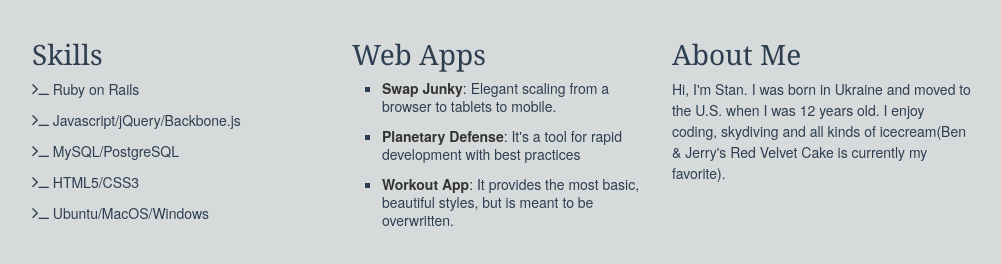
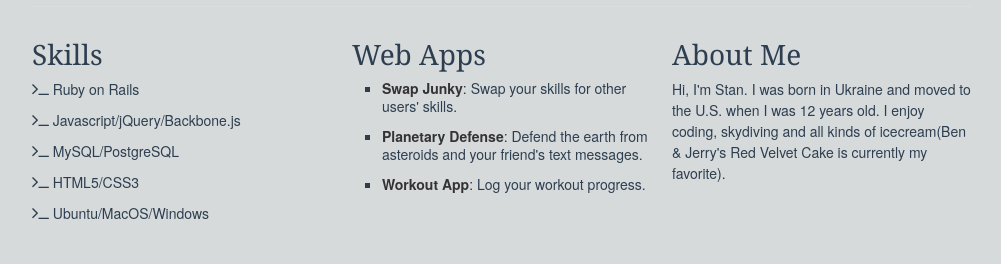
Before and after one commit to stankud/stankud.github.io, a plain HTML site: page index.html in a window 1280 px wide. Shown: the part 118-382 px from the top of the page, without its empty margins (138-1139 px from the left). Drawn offline with Linux system fonts and the light colour scheme.

Commit message:
add apps

```diff
--- a/index.html
+++ b/index.html
@@ -57,9 +57,9 @@
 		<div class="one-third column">
 			<h3>Web Apps</h3>
 			<ul class="square">
-				<li><strong>Swap Junky</strong>: Elegant scaling from a browser to tablets to mobile.</li>
-				<li><strong>Planetary Defense</strong>: It's a tool for rapid development with best practices</li>
-				<li><strong>Workout App</strong>: It provides the most basic, beautiful styles, but is meant to be overwritten.</li>
+				<li><strong>Swap Junky</strong>: Swap your skills for other users' skills.</li>
+				<li><strong>Planetary Defense</strong>: Defend the earth from asteroids and your friend's text messages.</li>
+				<li><strong>Workout App</strong>: Log your workout progress.</li>
 			</ul>
 		</div>
 		<div class="one-third column">
```
